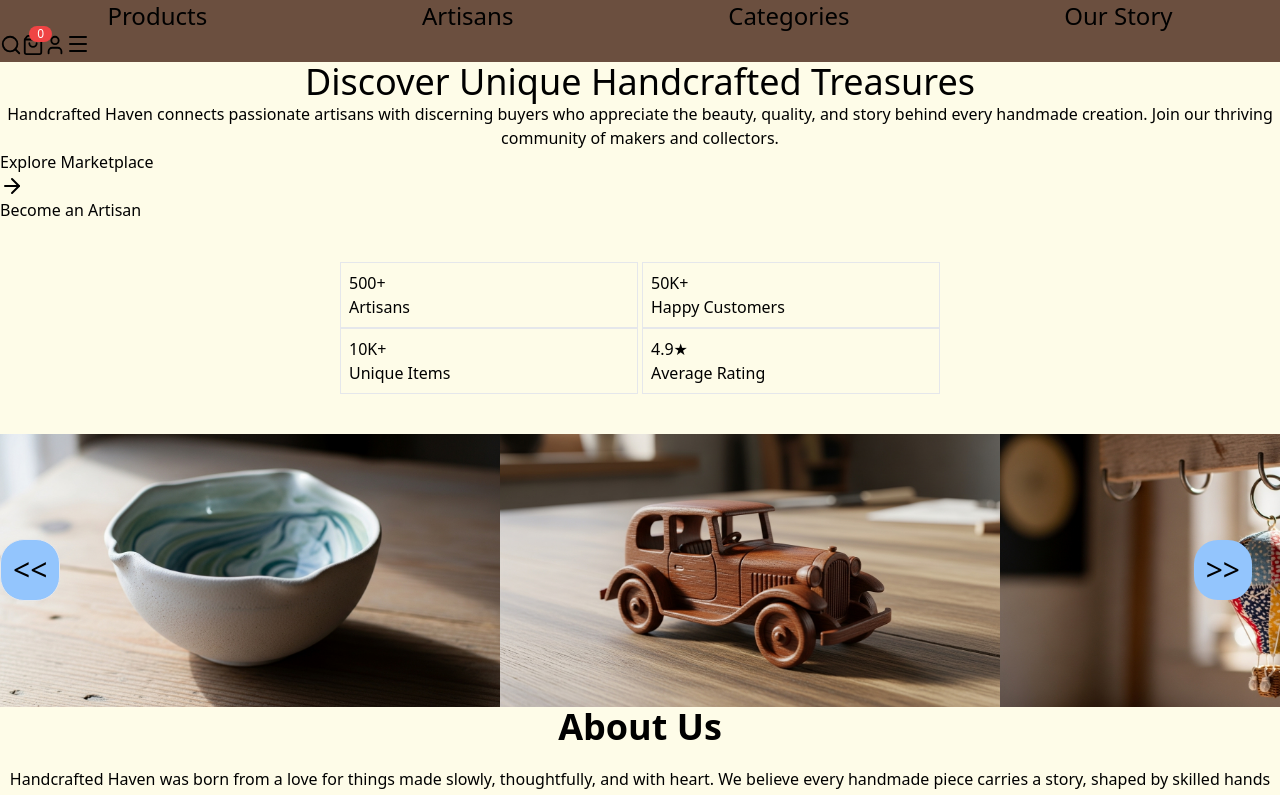
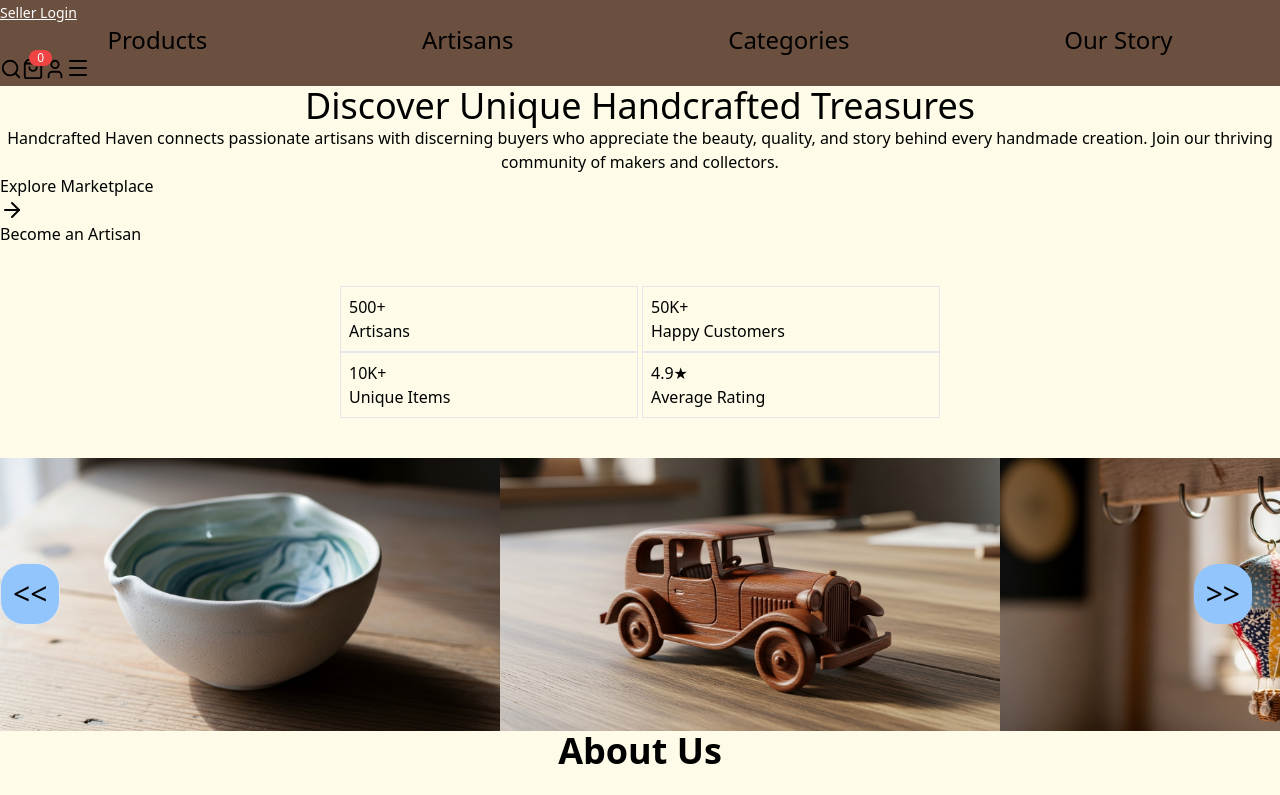
Before and after one commit to bruninrko123/handcrafted-haven-project, a Next.js app in the folder handcrafted-haven/handcrafted-haven/: page / in a window 1280 px wide. Shown: the top 795 px of the page. Built offline with nearby package versions, Linux system fonts and the light colour scheme.

Commit message:
-Implemented Role-based UI -Protected routes -Implemented Seller dashboard access control -Cleaned future upgrade path

```diff
--- a/handcrafted-haven/handcrafted-haven/src/app/dashboard/page.tsx
+++ b/handcrafted-haven/handcrafted-haven/src/app/dashboard/page.tsx
@@ -3,10 +3,18 @@
 import { useState } from "react";
 import { Product } from "@/types/product";
 import { useProducts } from "@/context/ProductContext";
+import { useAuth } from "@/context/AuthContext";
+import { redirect } from "next/navigation";
 
 export default function DashboardPage() {
   const { products, addProduct, removeProduct, updateProduct } = useProducts();
   const [editingProductId, setEditingProductId] = useState<number | null>(null);
+
+  const { isSeller } = useAuth();
+
+  if (!isSeller) {
+    redirect("/");
+  }
 
   const CATEGORIES = [
     "Home Decor",
--- a/handcrafted-haven/handcrafted-haven/src/app/layout.tsx
+++ b/handcrafted-haven/handcrafted-haven/src/app/layout.tsx
@@ -5,6 +5,8 @@ import Navbar from "@/app/ui/Navbar";
 import Footer from "@/app/ui/footer";
 import { CartProvider } from "@/context/CartContext";
 import { ProductProvider } from "@/context/ProductContext";
+import { AuthProvider } from "@/context/AuthContext";
+
 
 
 const geistSans = Geist({
@@ -30,6 +32,7 @@ export default function RootLayout({
   return (
     <html lang="en">
       <body className={`${geistSans.variable} ${geistMono.variable}`}>
+        <AuthProvider>
           <CartProvider>
             <ProductProvider>
               <Navbar />
@@ -37,6 +40,7 @@ export default function RootLayout({
               <Footer />
             </ProductProvider>
           </CartProvider>
+        </AuthProvider>
       </body>
     </html>
   );
--- a/handcrafted-haven/handcrafted-haven/src/app/ui/Navbar.tsx
+++ b/handcrafted-haven/handcrafted-haven/src/app/ui/Navbar.tsx
@@ -3,15 +3,34 @@ import React from 'react';
 import Link from 'next/link';
 import { ShoppingBag, User, Search, Menu } from 'lucide-react';
 import { useCart } from "@/context/CartContext";
+import { useAuth } from "@/context/AuthContext";
 
 
 const Navbar = () => {
+
+  const { isSeller, loginAsSeller, logout } = useAuth();
   const { cart } = useCart();
 
   return (
     <nav className="bg-[#6B4F3F] ">
       <div>
         <div>
+
+          {isSeller ? (
+            <button
+            onClick={logout}
+            className="text-sm text-white underline"
+          >
+            Logout Seller
+          </button>
+        ) : (
+          <button
+            onClick={loginAsSeller}
+            className="text-sm text-white underline"
+          >
+            Seller Login
+          </button>
+        )}
 
           <div className="flex justify-around">
             <Link href="/products" className="hover:text-blue-300 text-2xl">
@@ -26,6 +45,15 @@ const Navbar = () => {
             <Link href="/about" className="hover:text-blue-300 text-2xl">
               Our Story
             </Link>
+
+            {isSeller && (
+              <Link
+                href="/dashboard"
+                className="hover:text-blue-300 text-2xl"
+              >
+                Dashboard
+              </Link>
+            )}
           </div>
 
           <div>
@@ -39,12 +67,6 @@ const Navbar = () => {
               <span className="absolute -top-2 -right-2 bg-red-500 text-white text-xs px-2 rounded-full">
                 {cart.reduce((sum, item) => sum + item.quantity, 0)}
               </span>
-
-              {cart.length > 0 && (
-                <span className="absolute -top-2 -right-2 bg-red-500 text-white text-xs rounded-full px-2">
-                  {cart.reduce((sum, item) => sum + item.quantity, 0)}
-                </span>
-              )}
               </Link>
             </button>
 
--- /dev/null
+++ b/handcrafted-haven/handcrafted-haven/src/context/AuthContext.tsx
@@ -0,0 +1,47 @@
+"use client";
+
+import { createContext, useContext, useEffect, useState } from "react";
+
+type AuthContextType = {
+  isSeller: boolean;
+  loginAsSeller: () => void;
+  logout: () => void;
+};
+
+const AuthContext = createContext<AuthContextType | undefined>(undefined);
+
+export const AuthProvider = ({ children }: { children: React.ReactNode }) => {
+  const [isSeller, setIsSeller] = useState(false);
+
+  // Load seller auth from localStorage on mount
+  useEffect(() => {
+    const storedSeller = localStorage.getItem("isSeller");
+    if (storedSeller === "true") {
+      setIsSeller(true);
+    }
+  }, []);
+
+  const loginAsSeller = () => {
+    setIsSeller(true);
+    localStorage.setItem("isSeller", "true");
+  };
+
+  const logout = () => {
+    setIsSeller(false);
+    localStorage.removeItem("isSeller");
+  };
+
+  return (
+    <AuthContext.Provider value={{ isSeller, loginAsSeller, logout }}>
+      {children}
+    </AuthContext.Provider>
+  );
+};
+
+export const useAuth = () => {
+  const context = useContext(AuthContext);
+  if (!context) {
+    throw new Error("useAuth must be used within an AuthProvider");
+  }
+  return context;
+};
```
Lines whose indentation alone changed are shown as unchanged.
